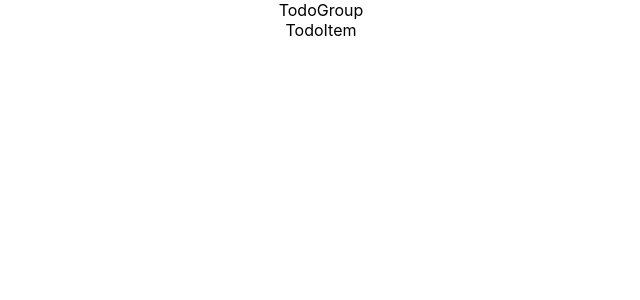
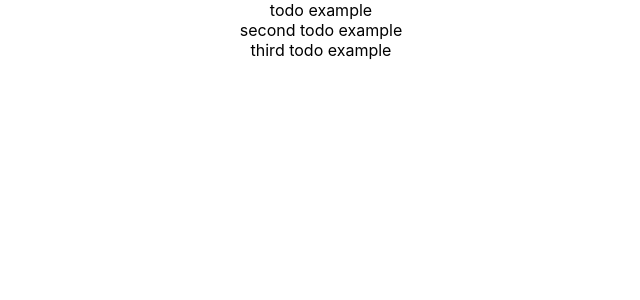
Before and after one commit to AjunanKV/practice-Redux-TodoList-2021-08-17, a React (Create React App) app: page / in a window 1280 px wide. Shown: the top 300 px of the page, without its empty margins (319-959 px from the left). Built offline with nearby package versions, Linux system fonts and the light colour scheme.

Commit message:
[Todo-practice][Kevin]feat: add implementation to todoItem and todoGroup to output the text in constant.js

```diff
--- /dev/null
+++ b/src/common/constants/constants.js
@@ -0,0 +1,17 @@
+export const initialTodoList =[
+    {
+        id: "1",
+        text: "todo example",
+        done: false,
+    },
+    {
+        id: "2",
+        text: "second todo example",
+        done: false,
+    },
+    {
+        id: "3",
+        text: "third todo example",
+        done: false,
+    }
+];
--- /dev/null
+++ b/src/common/utils/utils.js
@@ -0,0 +1,6 @@
+export function getAllTodoIds(todos){
+    return todos.map(todo => todo.id);
+}
+export function getTodoById(todos, id){
+    return todos.find(todo => todo.id === id);
+}
--- a/src/component/TodoGroup.js
+++ b/src/component/TodoGroup.js
@@ -1,12 +1,14 @@
 import React from "react"
 import TodoItem from "./TodoItem"
-
+import {initialTodoList} from "../common/constants/constants";
+import {getAllTodoIds} from "../common/utils/utils"
 
 function TodoGroup(){
     return(
         <div>
-            TodoGroup
-            <TodoItem></TodoItem>
+            { getAllTodoIds(initialTodoList).map((id) =>(
+                    <TodoItem key ={id} id={id}></TodoItem>
+                ))}
         </div>
     )
 }
--- a/src/component/TodoItem.js
+++ b/src/component/TodoItem.js
@@ -1,9 +1,15 @@
 import React from "react"
+import {initialTodoList} from "../common/constants/constants";
+import {getTodoById} from "../common/utils/utils"
 
-function TodoItem(){
+function TodoItem(props){
+    const todo = getTodoById(initialTodoList,props.id);
+
+
+
     return(
         <div>
-            TodoItem
+             {todo.text}
         </div>
     )
 }
```
